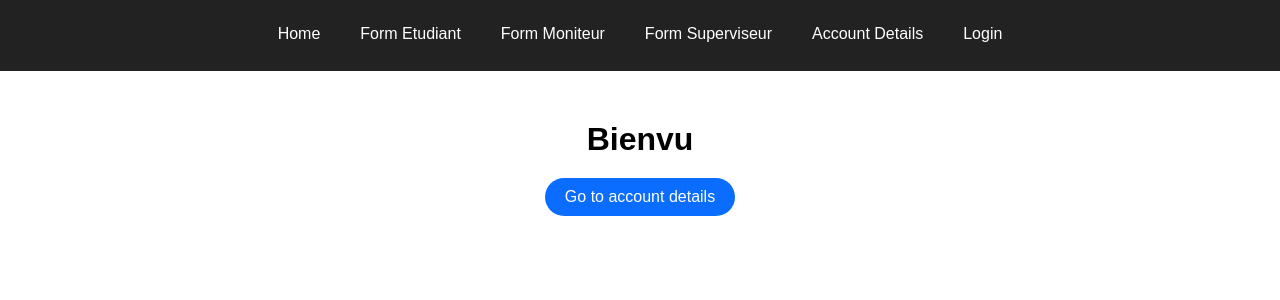
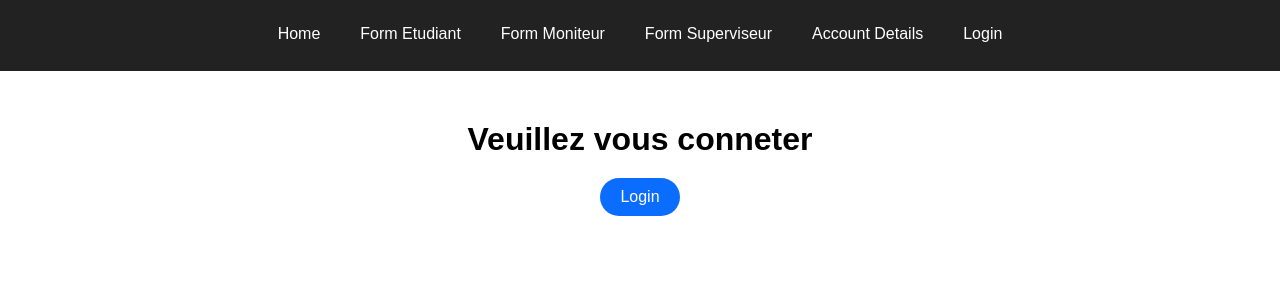
Before and after one commit to SneaKy178/projetVeille2, a Vue app in the folder projetVeille2/: page /home in a window 1280 px wide. Shown: the top 300 px of the page. Built offline with nearby package versions, Linux system fonts and the light colour scheme; no server answers.

Commit message:
gestion access form offre

```diff
--- a/projetVeille2/src/components/Forms/FormOffres.vue
+++ b/projetVeille2/src/components/Forms/FormOffres.vue
@@ -1,4 +1,10 @@
 <template>
+  <div
+    v-if="
+      (state.isLoggedIn && state.role == 'GESTIONNAIRE') ||
+      (state.isLoggedIn && state.role == 'MONITEUR')
+    "
+  >
     <form @submit.prevent="handleSubmit">
       <label>Titre : </label>
       <input type="text" required v-model="titre" />
@@ -31,13 +37,23 @@
       <input type="number" required v-model="salaire" />
 
       <div class="submit">
-      <button>Créez votre compte moniteur</button>
+        <button>Créez l'offre</button>
       </div>
     </form>
+  </div>
+  <div v-else class="center">
+    <h1>Veuillez vous conneter</h1>
+    <button @click="login">Login</button>
+  </div>
 </template>
 
 <script>
+import global from "../global";
 export default {
+  setup() {
+    const { state } = global;
+    return { state };
+  },
   data() {
     return {
       titre: "",
@@ -75,7 +91,12 @@ export default {
       });
       request.send(offres);
     },
-    // },
+    login() {
+      this.$router.push("/login");
+    },
+    home() {
+      this.$router.push("/home");
+    },
   },
 };
 </script>
@@ -146,4 +167,9 @@ button {
   font-size: 0.8em;
   font-weight: bold;
 }
+
+.center {
+  margin-top: 50px;
+  text-align: center;
+}
 </style>
--- a/projetVeille2/src/components/Home.vue
+++ b/projetVeille2/src/components/Home.vue
@@ -1,7 +1,18 @@
 <template>
-  <div class="center">
-    <h1>Bienvu {{ fullUser.prenom }} {{ fullUser.nom }}</h1>
-    <button @click="test">Go to account details</button>
+  <div v-if="state.isLoggedIn" class="center">
+    <div>
+      <h1>Bienvu {{ fullUser.prenom }} {{ fullUser.nom }}</h1>
+    </div>
+    <button @click="accountDetails">Voir information du compte</button><br />
+    <div
+      v-if="fullUser.role === 'MONITEUR' || fullUser.role === 'GESTIONNAIRE'"
+    >
+      <button @click="createOffer">Créer une offre de stage</button>
+    </div>
+  </div>
+  <div v-else class="center">
+    <h1>Veuillez vous conneter</h1>
+    <button @click="login">Login</button><br />
   </div>
 </template>
 
@@ -30,8 +41,14 @@ export default {
           console.log(this.fullUser, "fulluser");
         });
     },
-    test() {
+    accountDetails() {
       this.$router.push("/accountDetails");
+    },
+    createOffer() {
+      this.$router.push("/formOffres");
+    },
+    login() {
+      this.$router.push("/login");
     },
   },
 };
```
Lines whose indentation alone changed are shown as unchanged.
